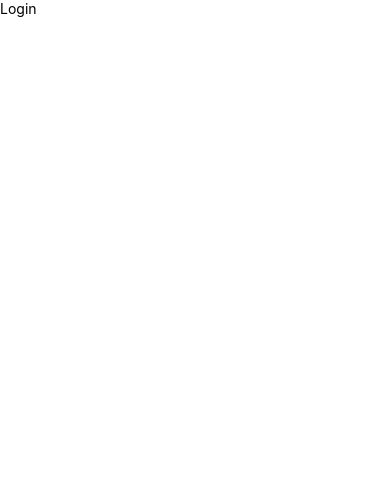
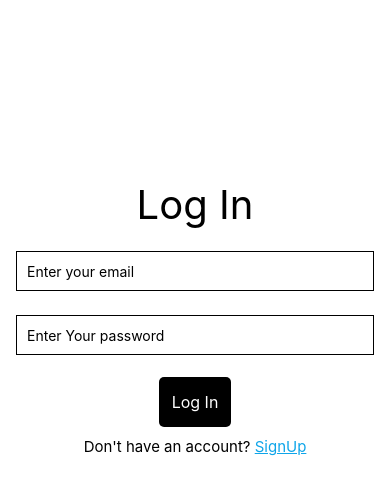
Before and after one commit to areebaqamar021/react-native-projects, a React Native app in the folder chatapp/: screen / in a window 390 px wide. Shown: the top 494 px of the page. Built offline with nearby package versions, Linux system fonts and the light colour scheme.

Commit message:
created login page in chatapp

```diff
--- a/chatapp/App.tsx
+++ b/chatapp/App.tsx
@@ -1,5 +1,5 @@
-import React, { useState } from 'react';
-import { View, TextInput, Button, Alert } from 'react-native';
+import React from 'react';
+import { View } from 'react-native';
 import Home from './src/screens/Home';
 
 const App = () => {
--- a/chatapp/src/screens/Home.js
+++ b/chatapp/src/screens/Home.js
@@ -14,4 +14,6 @@ const Home = () => {
 
 export default Home
 
-const styles = StyleSheet.create({})
+const styles = StyleSheet.create({
+
+})
--- a/chatapp/src/screens/Login.js
+++ b/chatapp/src/screens/Login.js
@@ -1,14 +1,72 @@
-import { StyleSheet, Text, View } from 'react-native'
+import { StyleSheet, SafeAreaView, TextInput, Text, TouchableOpacity } from 'react-native'
 import React from 'react'
 
 const Login = () => {
   return (
-    <View>
-      <Text>Login</Text>
-    </View>
+    <SafeAreaView style={styles.container}>
+      <Text style={styles.text}>Log In</Text>
+      <TextInput
+        style={styles.input}
+        placeholder="Enter your email"
+      />
+      <TextInput
+        style={styles.input}
+        placeholder="Enter Your password"
+      />
+      <TouchableOpacity style={styles.button} >
+        <Text style={styles.buttonText}>Log In</Text>
+      </TouchableOpacity>
+      <TouchableOpacity>
+        <Text style={styles.link}>Don't have an account? {''}
+        <Text style={styles.linkText}>
+            SignUp
+        </Text>
+        </Text>
+
+      </TouchableOpacity>
+    </SafeAreaView>
   )
 }
 
 export default Login
 
-const styles = StyleSheet.create({})
+const styles = StyleSheet.create({
+  container: {
+    justifyContent: 'center',
+    alignItems: "center",
+    marginHorizontal: 16,
+    marginTop: 180
+  },
+  text: {
+    fontSize: 40,
+    textAlign: 'center',
+    marginBottom: 10
+  },
+  input: {
+    height: 40,
+    margin: 12,
+    borderWidth: 1,
+    padding: 10,
+    width: '100%'
+  },
+  button: {
+    marginTop: 10,
+    backgroundColor: '#000',
+    paddingVertical: 15,
+    width: '20%',
+    borderRadius: 5,
+  },
+  buttonText: {
+    color: '#FFFFFF',
+    fontSize: 16,
+    textAlign: 'center',
+  },
+  link: {
+    fontSize: 15,
+    marginTop: 10
+  },
+  linkText: {
+    color: '#0EA5E9',
+    textDecorationLine: 'underline',
+  }
+})
```
